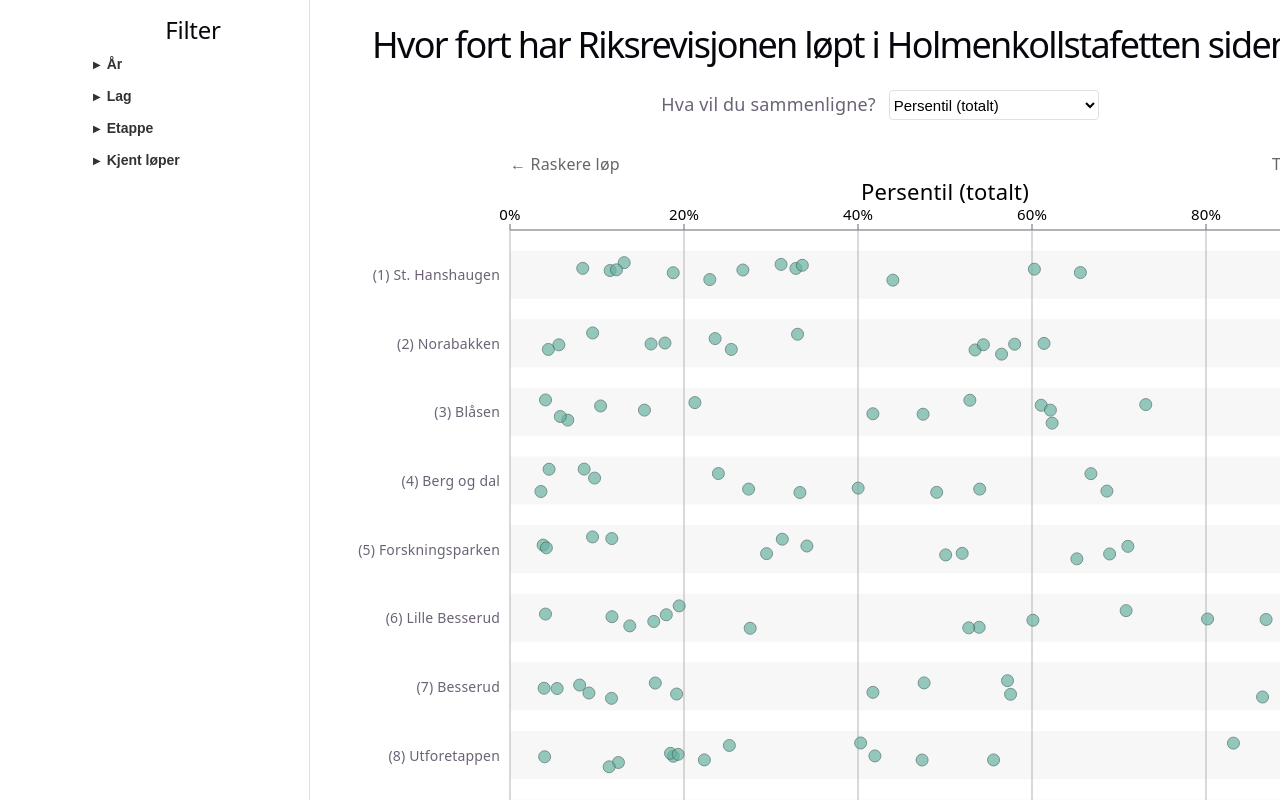
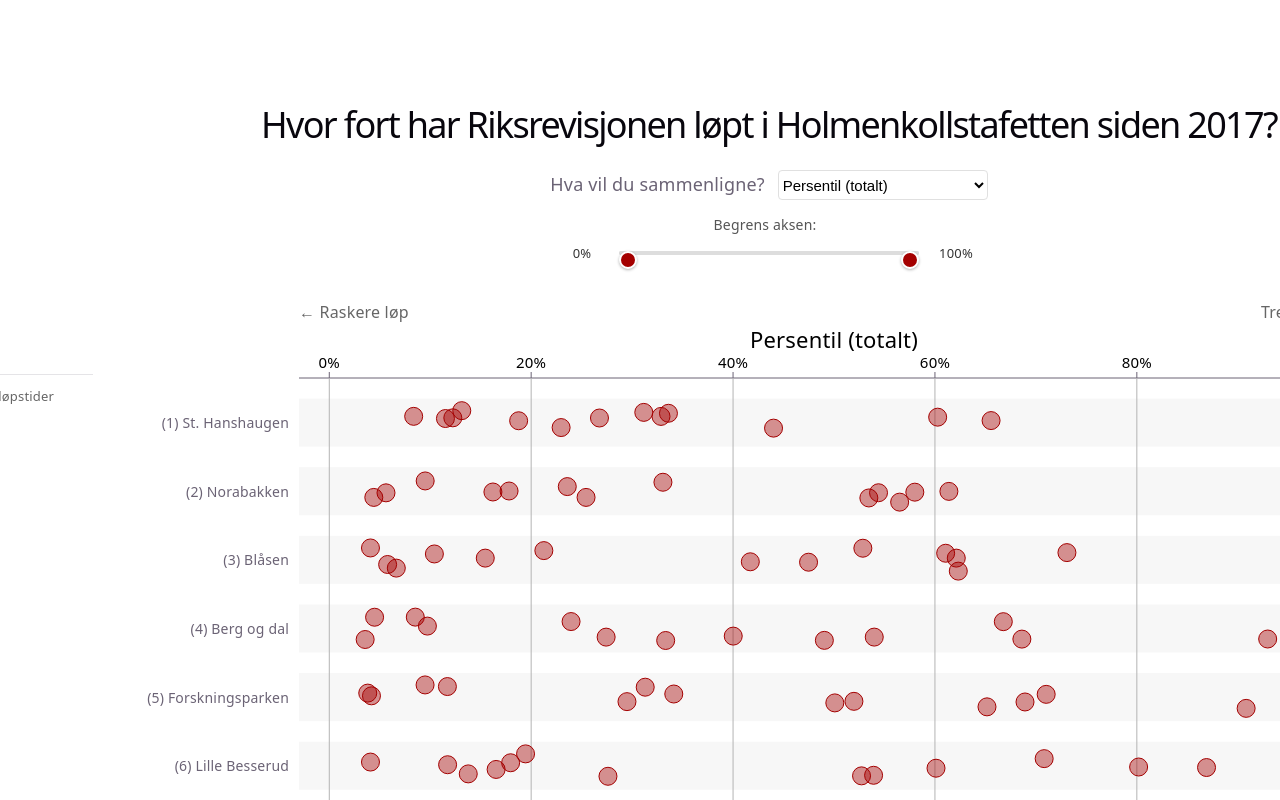
Before and after one commit to joasand/rr-holmenkollstafetten, a React (Vite) app: page / in a window 1280 px wide. Shown: the top 800 px of the page. Built offline with nearby package versions, Linux system fonts and the light colour scheme.

Commit message:
new stable version with improved filtering, range slider and css

```diff
--- a/src/App.css
+++ b/src/App.css
@@ -193,16 +193,100 @@
   font-size: 15px;
 }
 
+.range-slider-wrapper {
+  text-align: center;
+  margin-bottom: 10px;
+}
+
+.range-slider-label {
+  font-size: 14px;
+  margin-right: 8px;
+  color: #555;
+}
+
+.range-slider-container {
+  display: flex;
+  align-items: center;
+  justify-content: center;
+  gap: 12px;
+}
+
+.range-slider-value {
+  font-size: 13px;
+  min-width: 50px;
+  text-align: center;
+  color: #333;
+}
+
+.range-slider-track {
+  position: relative;
+  width: 300px;
+  height: 30px;
+}
+
+.range-slider-track input[type="range"] {
+  position: absolute;
+  top: 0;
+  left: 0;
+  width: 100%;
+  pointer-events: none;
+  appearance: none;
+  -webkit-appearance: none;
+  background: transparent;
+  height: 30px;
+  margin: 0;
+}
+
+.range-slider-track input[type="range"]::-webkit-slider-thumb {
+  -webkit-appearance: none;
+  pointer-events: auto;
+  height: 18px;
+  width: 18px;
+  border-radius: 50%;
+  background: #A40000;
+  border: 2px solid #fff;
+  box-shadow: 0 1px 3px rgba(0,0,0,0.3);
+  cursor: pointer;
+  position: relative;
+  z-index: 2;
+}
+
+.range-slider-track input[type="range"]::-moz-range-thumb {
+  pointer-events: auto;
+  height: 18px;
+  width: 18px;
+  border-radius: 50%;
+  background: #A40000;
+  border: 2px solid #fff;
+  box-shadow: 0 1px 3px rgba(0,0,0,0.3);
+  cursor: pointer;
+}
+
+.range-slider-track input[type="range"]::-webkit-slider-runnable-track {
+  height: 4px;
+  background: #ddd;
+  border-radius: 2px;
+}
+
+.range-slider-track input[type="range"]::-moz-range-track {
+  height: 4px;
+  background: #ddd;
+  border-radius: 2px;
+}
+
 #filter-button {
   background: white;
 }
 
 .app-layout {
   display: flex;
-  gap: 20px;
+  gap: 10px;
+  max-width: 1400px;
+  margin: 80px 250px 400px -200px;
+
 }
 
-.sidebar {
+/* .sidebar {
   width: 200px;
   flex-shrink: 0;
   padding: 16px;
@@ -211,11 +295,27 @@
   max-height: 100vh;
   position: sticky;
   top: 0;
+} */
+
+.sidebar {
+    width: 200px;
+    flex-shrink: 0;
+    padding: 16px;
+    overflow-y: overlay;
+    max-height: 100vh;
+    position: relative;
+    top: 250px;
 }
 
 .sidebar h3 {
   margin: 0 0 12px;
   font-size: 18px;
+}
+
+.filter-count {
+  font-size: 13px;
+  color: #666;
+  margin: 0 0 12px;
 }
 
 .filter-group {
--- a/src/App.jsx
+++ b/src/App.jsx
@@ -1,4 +1,4 @@
-import { useMemo, useState } from 'react';
+import { useEffect, useMemo, useState } from 'react';
 import * as d3 from 'd3';
 import './App.css'
 import { RaceData } from './data-import';
@@ -39,19 +39,36 @@
   }, [varConfig, filterData]);
 
   const [hovered, setHovered] = useState(null);
+  const [xRange, setXRange] = useState(null);
 
-  const xDomain = useMemo(() => {
+  const dataExtent = useMemo(() => {
     if (varConfig.domain !== 'auto') return varConfig.domain;
-    const extent = d3.extent(points, (d) => d.x);
-    const padding = (extent[1] - extent[0]) * 0.05;
-    return [extent[0] - padding, extent[1] + padding];
+    return d3.extent(points, (d) => d.x);
   }, [varConfig, points]);
+
+  const fullExtent = useMemo(() => {
+    const padding = (dataExtent[1] - dataExtent[0]) * 0.03;
+    return [dataExtent[0] - padding, dataExtent[1] + padding];
+  }, [dataExtent]);
+
+  // Reset slider when variable changes
+  useEffect(() => setXRange(null), [xVar]);
+
+  const xDomain = xRange ? (() => {
+    const padding = (xRange[1] - xRange[0]) * 0.03;
+    return [xRange[0] - padding, xRange[1] + padding];
+  })() : fullExtent;
+
+  const visiblePoints = useMemo(() => {
+    if (!xRange) return points;
+    return points.filter(d => d.x >= xRange[0] && d.x <= xRange[1]);
+  }, [points, xRange]);
 
   const boundsHeight = activeEtapper.length * BAND_HEIGHT;
   const chartHeight = boundsHeight + MARGIN.top + MARGIN.bottom;
 
   const xScale = useMemo(
-    () => d3.scaleLinear().domain(xDomain).range([0, boundsWidth]).nice(),
+    () => d3.scaleLinear().domain(xDomain).range([0, boundsWidth]),
     [xDomain]
   );
 
@@ -62,7 +79,7 @@
 
   return (
     <div className="app-layout">
-      <Sidebar filters={filters} onFiltersChange={handleToggle} onSelectAll={handleSelectAll} onClearAll={handleClearAll} />
+      <Sidebar filters={filters} onFiltersChange={handleToggle} onSelectAll={handleSelectAll} onClearAll={handleClearAll} filteredCount={visiblePoints.length} totalCount={RaceData.length} />
 
       <div>
         <text style={{ alignContent: "left" }}>
@@ -78,9 +95,49 @@
           </select>
         </div>
 
+        <div className="range-slider-wrapper">
+          <label className="range-slider-label">Begrens aksen:</label>
+          <div className="range-slider-container">
+            <span className="range-slider-value">{varConfig.tickFormat(xRange ? xRange[0] : dataExtent[0])}</span>
+            <div className="range-slider-track">
+              <input
+                type="range"
+                min={dataExtent[0]}
+                max={dataExtent[1]}
+                step={(dataExtent[1] - dataExtent[0]) / 200}
+                value={xRange ? xRange[0] : dataExtent[0]}
+                onChange={(e) => {
+                  const v = Number(e.target.value);
+                  const hi = xRange ? xRange[1] : dataExtent[1];
+                  setXRange([Math.min(v, hi), hi]);
+                }}
+              />
+              <input
+                type="range"
+                min={dataExtent[0]}
+                max={dataExtent[1]}
+                step={(dataExtent[1] - dataExtent[0]) / 200}
+                value={xRange ? xRange[1] : dataExtent[1]}
+                onChange={(e) => {
+                  const v = Number(e.target.value);
+                  const lo = xRange ? xRange[0] : dataExtent[0];
+                  setXRange([lo, Math.max(v, lo)]);
+                }}
+              />
+            </div>
+            <span className="range-slider-value">{varConfig.tickFormat(xRange ? xRange[1] : dataExtent[1])}</span>
+          </div>
+        </div>
+
         <div style={{ position: 'relative' }}>
           <svg width={WIDTH} height={chartHeight} style={{ transition: 'height 0.4s ease' }}>
             <g transform={`translate(${MARGIN.left},${MARGIN.top})`}>
+              <defs>
+                <clipPath id="chart-clip">
+                  <rect x={0} y={0} width={boundsWidth} height={boundsHeight} />
+                </clipPath>
+              </defs>
+
               {/* X axis top */}
               <g>
                 <AxisTop
@@ -148,20 +205,22 @@
               ))}
 
               {/* Data points */}
-              {points.map((d, i) => (
+              <g clipPath="url(#chart-clip)">
+              {visiblePoints.map((d, i) => (
                 <circle
                   key={`${d.year}-${d.team}-${d.y}-${d.deltaker}`}
                   cx={xScale(d.x)}
                   cy={yScale(d.y) + yScale.bandwidth() / 2 + d.jitter}
-                  r={6}
-                  stroke='#40665d'
-                  fill="#69b3a2"
-                  opacity={0.7}
+                  r={9}
+                  stroke='#A40000'
+                  fill="#a400006b"
+                  opacity={1}
                   onMouseEnter={() => setHovered(d)}
                   onMouseLeave={() => setHovered(null)}
                   style={{ cursor: 'pointer', transition: 'cy 0.4s ease' }}
                 />
               ))}
+              </g>
             </g>
           </svg>
 
--- a/src/Sidebar.jsx
+++ b/src/Sidebar.jsx
@@ -5,10 +5,11 @@
 const yVar = 'etappe';
 const sortVar = 'etappe_nr';
 
-export function Sidebar({ filters, onFiltersChange, onSelectAll, onClearAll }) {
+export function Sidebar({ filters, onFiltersChange, onSelectAll, onClearAll, filteredCount, totalCount }) {
   return (
     <aside className="sidebar">
       <h2>Filter</h2>
+      <p className="filter-count">Viser {filteredCount} av {totalCount} løpstider</p>
       {filters.map(({ key, title, options, selected }) => (
         <FilterGroup
           key={key}
--- a/src/chartConfig.js
+++ b/src/chartConfig.js
@@ -1,6 +1,6 @@
 export const MARGIN = { top: 100, right: 50, bottom: 70, left: 180 };
 export const JITTER_WIDTH = 25;
-export const WIDTH = 1100;
+export const WIDTH = 1300;
 export const BAND_HEIGHT = 70;
 export const boundsWidth = WIDTH - MARGIN.left - MARGIN.right;
 
--- a/src/index.css
+++ b/src/index.css
@@ -87,12 +87,15 @@
   line-height: 118%;
   letter-spacing: -0.24px;
   margin: 0 0 8px;
+  text-align: start;
+  border-bottom: 1px solid var(--border);
   @media (max-width: 1024px) {
     font-size: 20px;
   }
 }
 p {
   margin: 0;
+  text-align: start;
 }
 
 code,
```
Also changed, not shown: 1 other file (tests, documents, lock files or other folders).
